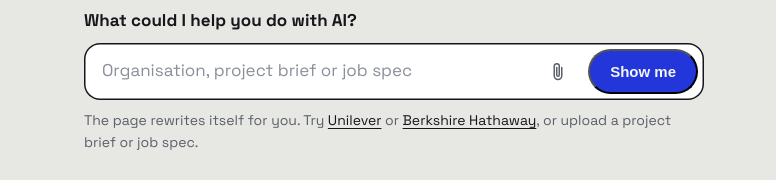
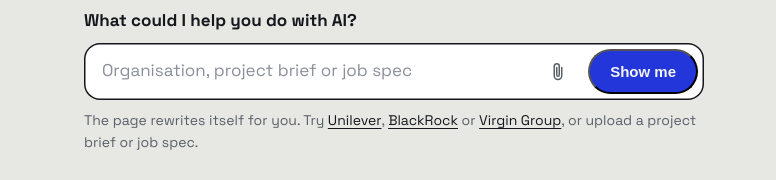
Before and after one commit to jacobduttonuk/jacobdutton.co.uk, a plain HTML site: page _src/index.src.html in a window 1280 px wide. Shown: the part 574-754 px from the top of the page, 0-776 px from the left. Drawn offline with Linux system fonts and the light colour scheme.

Commit message:
Hero examples: a company, an investor and a group
Co-Authored-By: Claude Opus 5.5 <noreply@anthropic.com>
Claude-Session: https://claude.ai/code/session_01JgVa1KSsb4mkBaD7ao5o4Y

```diff
--- a/_src/index.src.html
+++ b/_src/index.src.html
@@ -379,7 +379,7 @@ figure.portrait .ph img{position:absolute;inset:0;width:100%;height:100%;min-hei
           <input type="file" id="askfile" accept=".pdf,.docx,.txt,.md,application/pdf,text/plain,application/vnd.openxmlformats-officedocument.wordprocessingml.document" hidden>
           <button type="submit" class="btn" id="askgo">Show me</button>
         </div>
-        <p class="askhint" id="askhint">The page rewrites itself for you. Try <button type="button" class="eg">Unilever</button> or <button type="button" class="eg">Berkshire Hathaway</button>, or upload a project brief or job spec.</p>
+        <p class="askhint" id="askhint">The page rewrites itself for you. Try <button type="button" class="eg">Unilever</button>, <button type="button" class="eg">BlackRock</button> or <button type="button" class="eg">Virgin Group</button>, or upload a project brief or job spec.</p>
       </form>
       <div class="cta rise d3">
         <a class="btn book" href="https://calendarbridge.com/book/jacobdutton/home">Book a call</a>
```
Also changed, not shown: index.html (+1 -1 lines).
